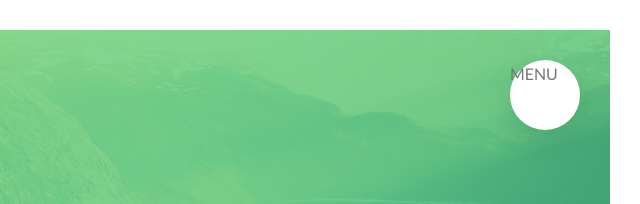
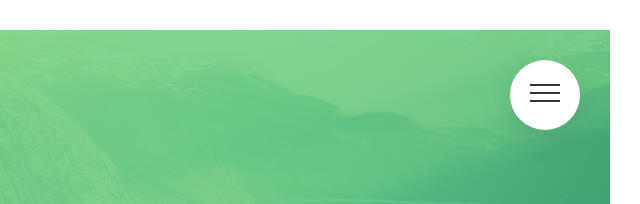
Before and after one commit to laiminhkiet7522/learn-html-css-advance, a website: page Natours/index.html in a window 1280 px wide. Shown: the top 204 px of the page, 640-1280 px from the left. Drawn offline with Linux system fonts and the light colour scheme.

Commit message:
Section 5: Building the Navigation - Part 3

```diff
--- a/Natours/index.html
+++ b/Natours/index.html
@@ -18,7 +18,7 @@
     <div class="navigation">
         <input type="checkbox" class="navigation__checkbox" id="navi-toggle">
 
-        <label for="navi-toggle" class="navigation__button">MENU</label>
+        <label for="navi-toggle" class="navigation__button"><span class="navigation__icon">&nbsp;</span></label>
 
         <div class="navigation__background">&nbsp;</div>
 
--- a/Natours/sass/layout/_navigation.scss
+++ b/Natours/sass/layout/_navigation.scss
@@ -12,6 +12,8 @@
     top: 6rem;
     right: 6rem;
     box-shadow: 0 1rem 3rem rgba($color-black, 0.1);
+    text-align: center;
+    cursor: pointer;
     z-index: 2000;
   }
 
@@ -97,4 +99,55 @@
     opacity: 1;
     width: 100%;
   }
+
+  &__icon {
+    position: relative;
+    margin-top: 3.2rem;
+    &,
+    &::before,
+    &::after {
+      display: inline-block;
+      width: 3rem;
+      height: 2px;
+      background-color: $color-grey-dark-3;
+    }
+
+    &::before,
+    &::after {
+      content: "";
+      position: absolute;
+      left: 0;
+      transition: all 0.2s;
+    }
+
+    &::before {
+      top: -0.8rem;
+    }
+
+    &::after {
+      top: 0.8rem;
+    }
+  }
+
+  &__button:hover &__icon::before {
+    top: -1rem;
+  }
+
+  &__button:hover &__icon::after {
+    top: 1rem;
+  }
+
+  &__checkbox:checked + &__button &__icon{
+    background-color: transparent;
+  }
+
+  &__checkbox:checked + &__button &__icon::before{
+    transform: rotate(135deg);
+    top: 0;
+  }
+
+  &__checkbox:checked + &__button &__icon::after{
+    transform: rotate(-135deg);
+    top: 0;
+  }
 }
```
Also changed, not shown: Natours/css/style.css.
